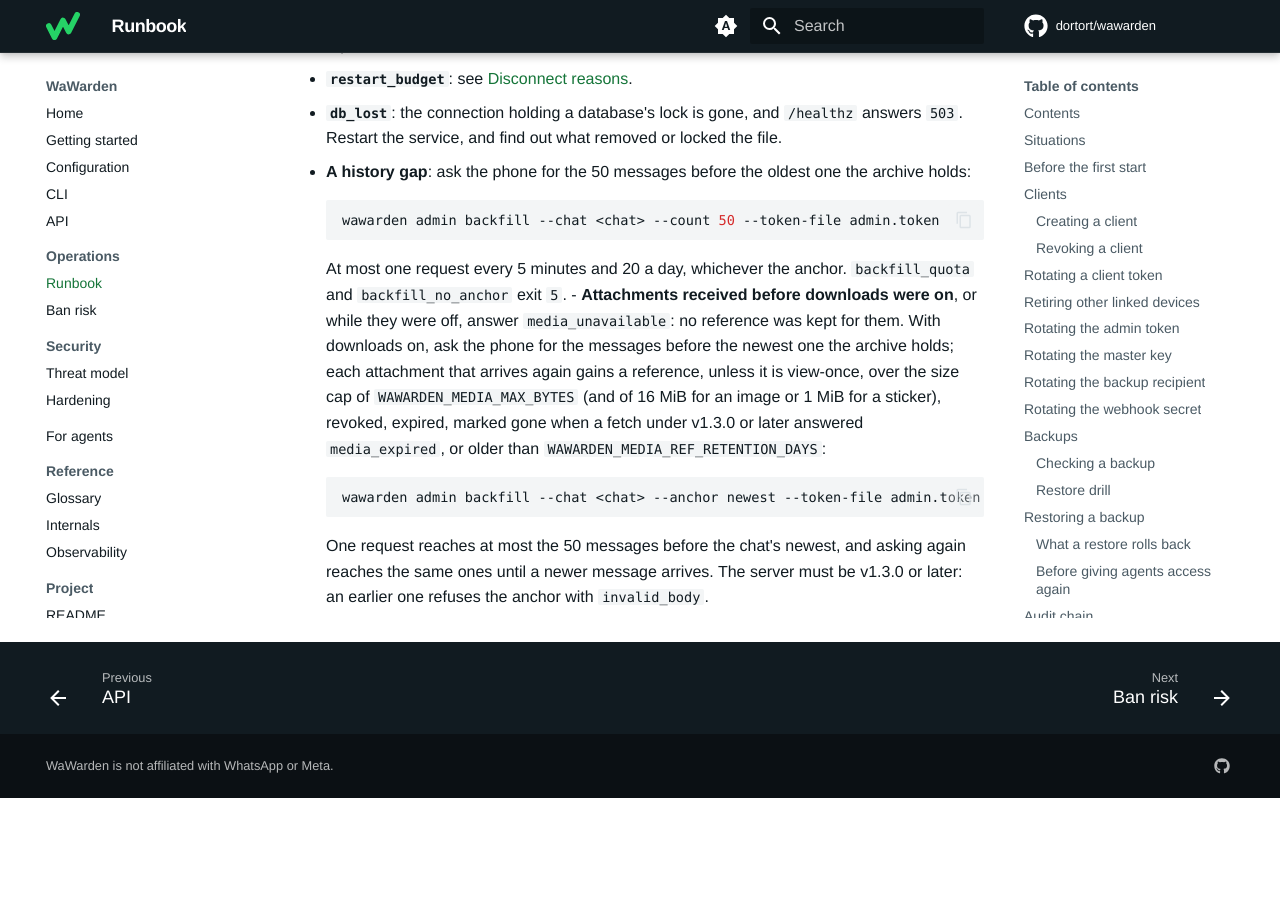
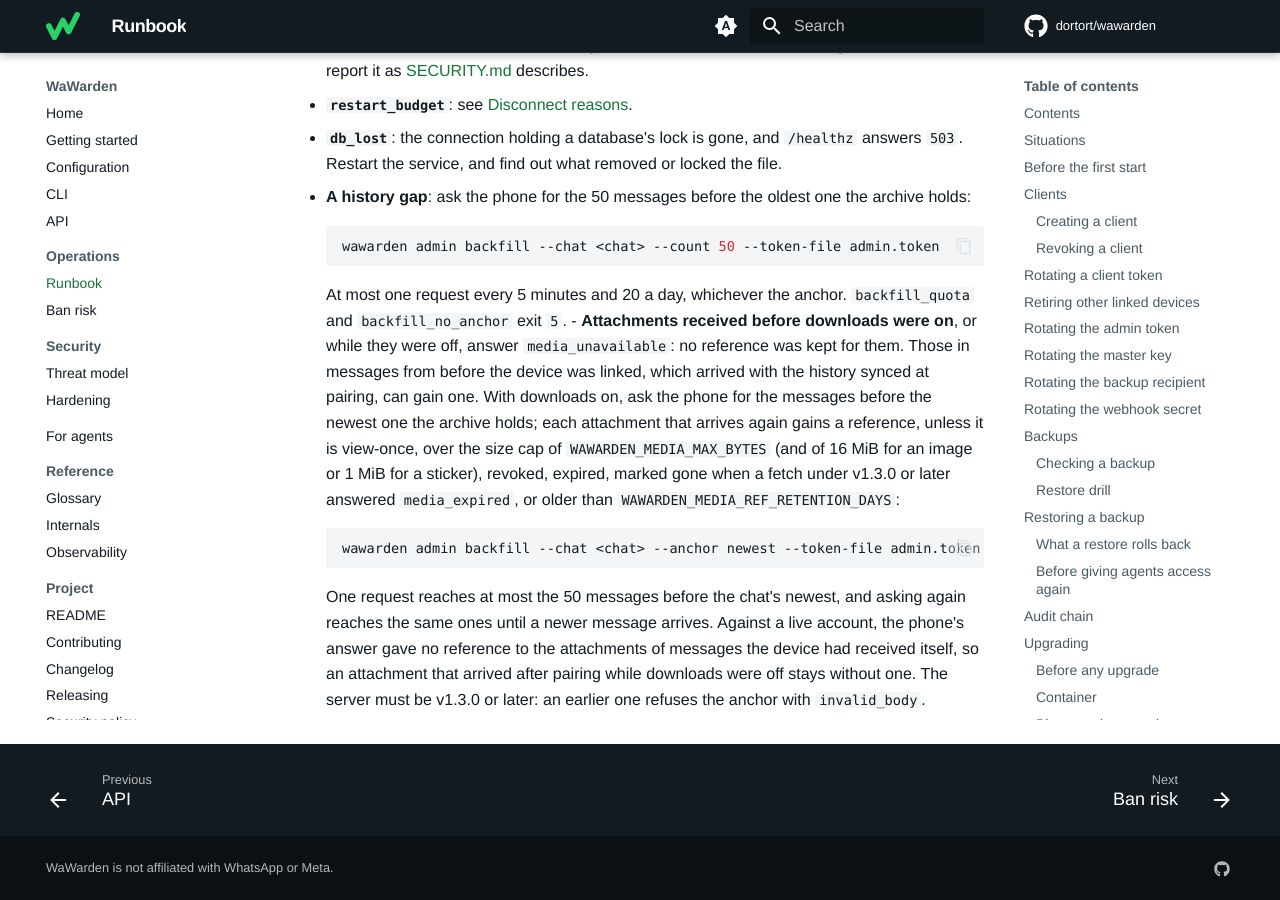
Before and after one commit to dortort/wawarden, an MkDocs documentation site: the page built from docs/runbook.md, in a window 1280 px wide and 900 px high, scrolled down 21719 px. Built offline with MkDocs 1.6.1 and Material for MkDocs 9.7.7, drawn with Linux system fonts in a browser that asks for light colours; comment, search, counter and statistics services are not loaded; before the commit the page ends 22517 px from its top, so only the background shows below that; some of the changed text lies outside the part shown.

Commit message:
docs: say a newest backfill reaches attachments from before the device was linked
Co-Authored-By: Claude Opus 5.5 <noreply@anthropic.com>
Co-Authored-By: Claude Fable 5.1 <noreply@anthropic.com>

````diff
--- a/docs/runbook.md
+++ b/docs/runbook.md
@@ -87,9 +87,10 @@ clients depend on the service
   Setting it back to 0 removes every stored reference within a minute. A
   reference is kept only for an attachment received while it is above 0: one
   received before downloads were on, or while they were off, answers
-  `media_unavailable` until a newest-anchored backfill re-delivers its message
-  (up to 50 messages a request, and only within the reference retention; see
-  [Other incidents](#other-incidents)).
+  `media_unavailable`. A newest-anchored backfill can give one to an
+  attachment of a message from before the device was linked (up to 50
+  messages a request, and only within the reference retention), not to one
+  the device received itself; see [Other incidents](#other-incidents).
 
 Keep a copy of `keys/master` off the host once the first start has created it.
 Do the same for `keys/retired/` after each
@@ -879,9 +880,11 @@ copies it, so a dropped post loses no event from the output.
   At most one request every 5 minutes and 20 a day, whichever the anchor.
   `backfill_quota` and `backfill_no_anchor` exit `5`.
 - **Attachments received before downloads were on**, or while they were off,
-  answer `media_unavailable`: no reference was kept for them. With downloads
-  on, ask the phone for the messages before the newest one the archive holds;
-  each attachment that arrives again gains a reference, unless it is
+  answer `media_unavailable`: no reference was kept for them. Those in
+  messages from before the device was linked, which arrived with the history
+  synced at pairing, can gain one. With downloads on, ask the phone for the
+  messages before the newest one the archive holds; each attachment that
+  arrives again gains a reference, unless it is
   view-once, over the size cap of `WAWARDEN_MEDIA_MAX_BYTES` (and of 16 MiB
   for an image or 1 MiB for a sticker), revoked, expired, marked gone when a
   fetch under v1.3.0 or later answered `media_expired`, or older than
@@ -892,6 +895,9 @@ copies it, so a dropped post loses no event from the output.
   ```
 
   One request reaches at most the 50 messages before the chat's newest, and
-  asking again reaches the same ones until a newer message arrives. The server
+  asking again reaches the same ones until a newer message arrives. Against a
+  live account, the phone's answer gave no reference to the attachments of
+  messages the device had received itself, so an attachment that arrived
+  after pairing while downloads were off stays without one. The server
   must be v1.3.0 or later: an earlier one refuses the anchor with
   `invalid_body`.
````
Also changed, not shown: README.md (+5 -3 lines), docs/api.md (+5 -3 lines), docs/cli.md (+4 -3 lines), docs/configuration.md (+1 -1 lines), docs/internals.md (+6 -3 lines).
